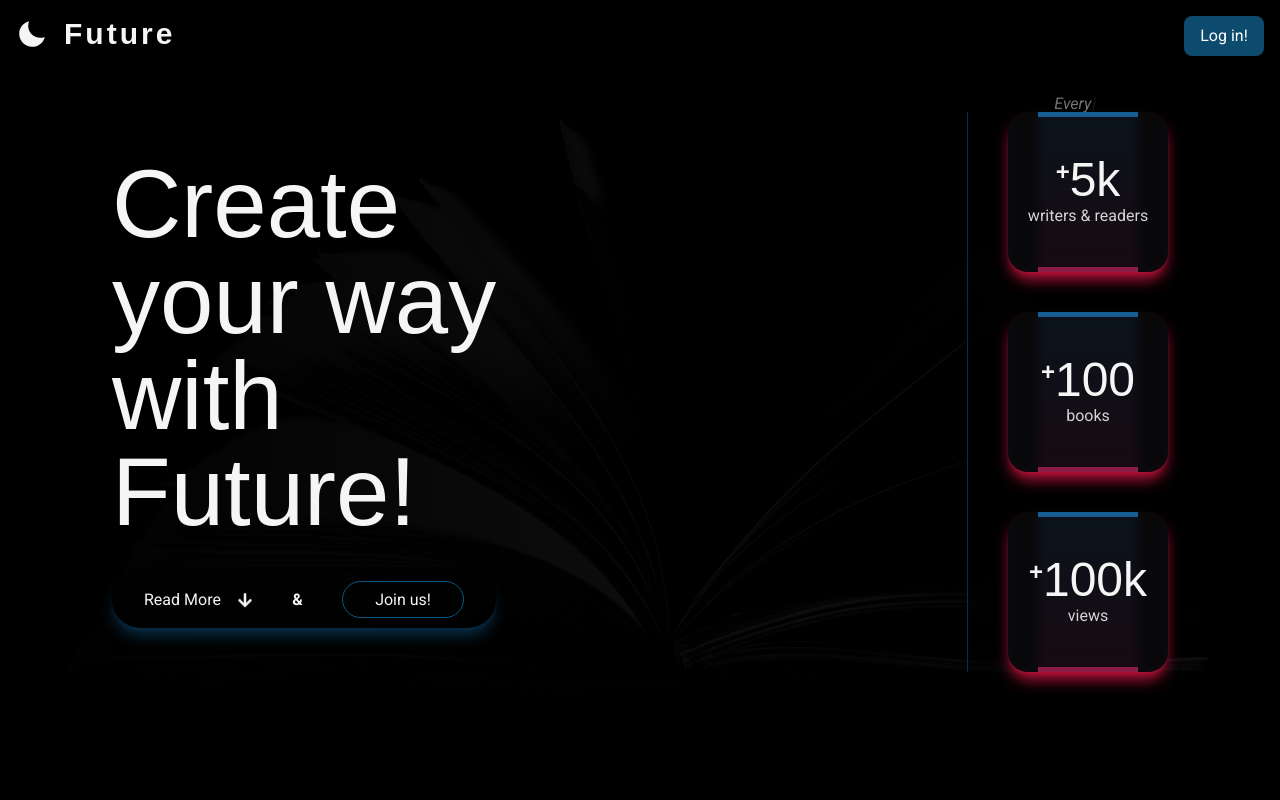
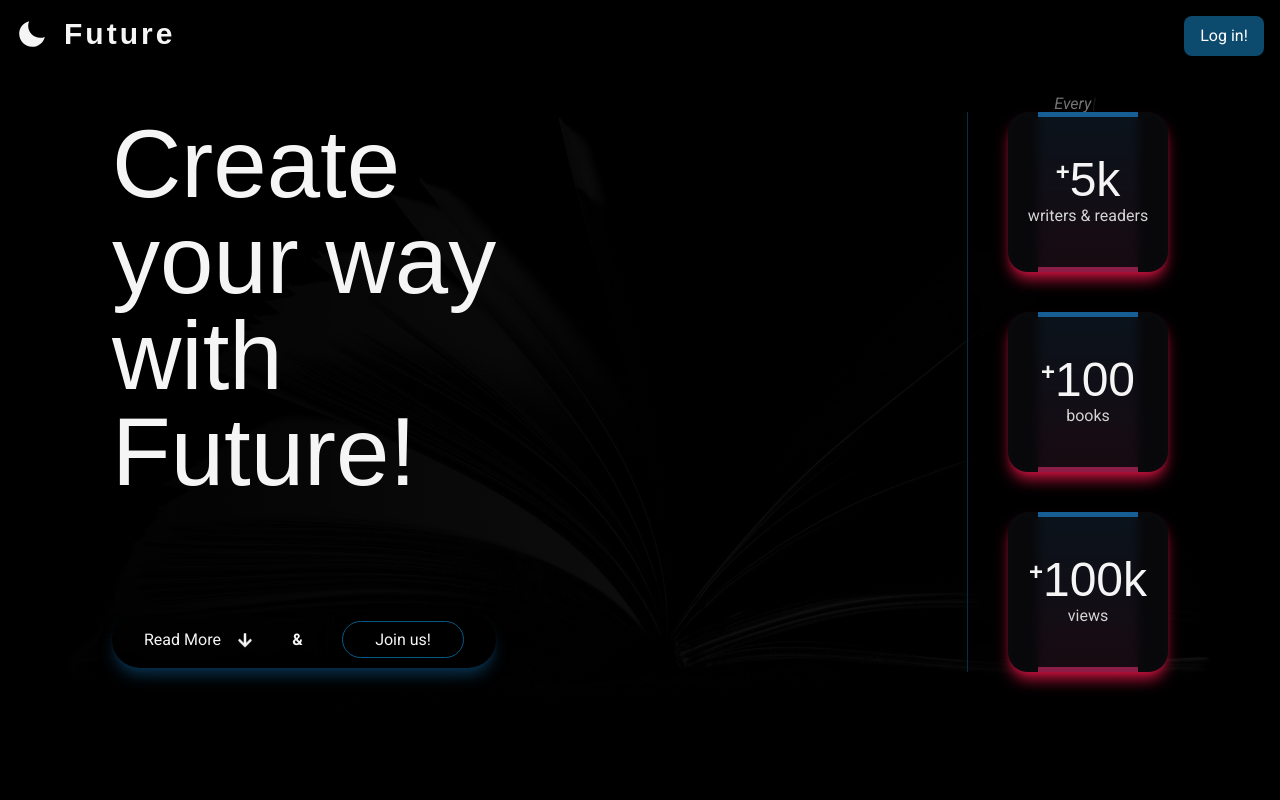
Before and after one commit to pawelek7k/future, a Next.js app: page / in a window 1280 px wide. Shown: the top 800 px of the page. Built offline with nearby package versions, Linux system fonts and the light colour scheme; a web font is replaced by a local one.

Commit message:
add animation in header

```diff
--- a/app/components/landing/Hero.tsx
+++ b/app/components/landing/Hero.tsx
@@ -34,7 +34,7 @@ export const Hero: React.FC = () => {
             Create your way with Future!
           </motion.h1>
           <motion.div
-            className="text-neutral-100 rounded-full w-96 shadow-lg backdrop-blur-lg shadow-sky-950"
+            className="text-neutral-100 rounded-full w-96 shadow-lg backdrop-blur-lg shadow-sky-950 mt-20"
             initial={{ opacity: 0, y: 30 }}
             whileHover={{ scale: 1.05 }}
             animate={{ opacity: 1, y: 0 }}
--- a/app/components/navigations/MarketingNav.tsx
+++ b/app/components/navigations/MarketingNav.tsx
@@ -1,16 +1,24 @@
+"use client";
+
 import Link from "next/link";
 import { PrimaryButton } from "../global/Buttons";
 import { LightLogo } from "../global/Logo";
+import { motion } from "framer-motion";
 
 export const MarketingNavigation: React.FC = () => {
   return (
-    <header className="flex justify-between p-4 fixed top-0 w-full backdrop-blur-md left-0 right-0 z-40 ">
+    <motion.header
+      className="flex justify-between p-4 fixed top-0 w-full backdrop-blur-md left-0 right-0 z-40"
+      initial={{ opacity: 0, y: -50 }}
+      animate={{ opacity: 1, y: 0 }}
+      transition={{ duration: 1, delay: 2, ease: "easeInOut" }}
+    >
       <LightLogo />
       <div className="w-20">
         <Link href="/login" aria-label="login">
           <PrimaryButton>Log in!</PrimaryButton>
         </Link>
       </div>
-    </header>
+    </motion.header>
   );
 };
```
